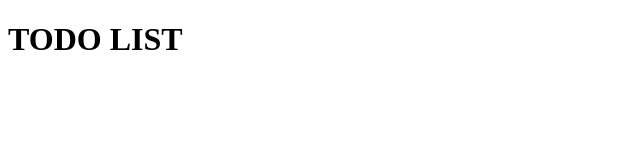
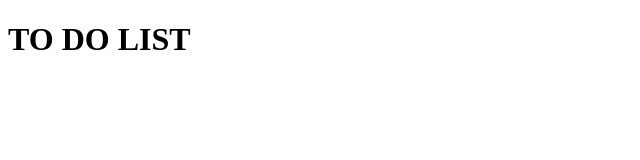
Before and after one commit to parvinder-lab/name, a plain HTML site: page index.htm in a window 1280 px wide. Shown: the whole page, without its empty margins (0-640 px from the left). Drawn offline with Linux system fonts and the light colour scheme.

Commit message:
THIUS IS CHANGH

```diff
--- a/index.htm
+++ b/index.htm
@@ -7,7 +7,7 @@
     <title>Parvinder Singh ji</title>
 </head>
 <body>
-    <h1>TODO LIST</h1>
+    <h1>TO DO LIST</h1>
 
 
 </body>
```
